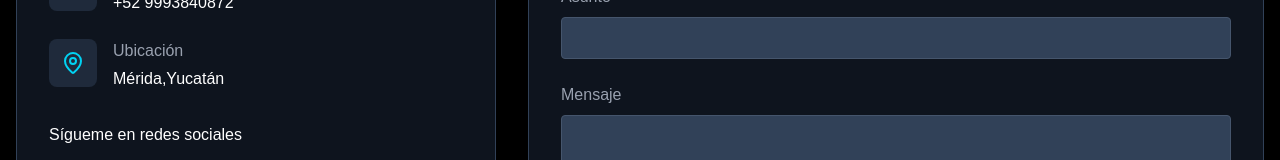
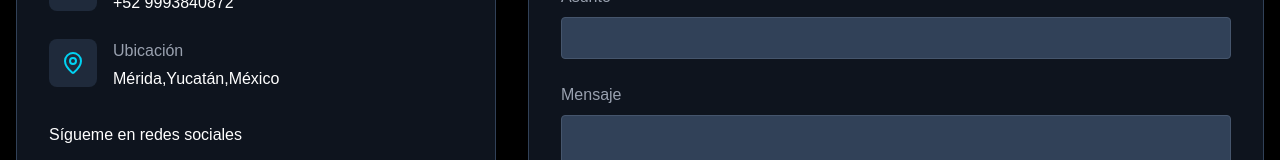
Before and after one commit to rodrigoski/portafolio-rodrigo, a Next.js app: page / in a window 1280 px wide. Shown: the part 5288-5448 px from the top of the page. Built offline with nearby package versions, Linux system fonts and the light colour scheme.

Commit message:
Updates contact

```diff
--- a/app/components/ContactSection.jsx
+++ b/app/components/ContactSection.jsx
@@ -74,7 +74,7 @@ export default function ContactSection() {
     {
       icon: <MapPin className="h-6 w-6 text-cyan-400" />,
       title: "Ubicación",
-      value: "Mérida,Yucatán",
+      value: "Mérida,Yucatán,México",
       link: "https://maps.google.com/?q=Madrid,España",
     },
   ]
```
